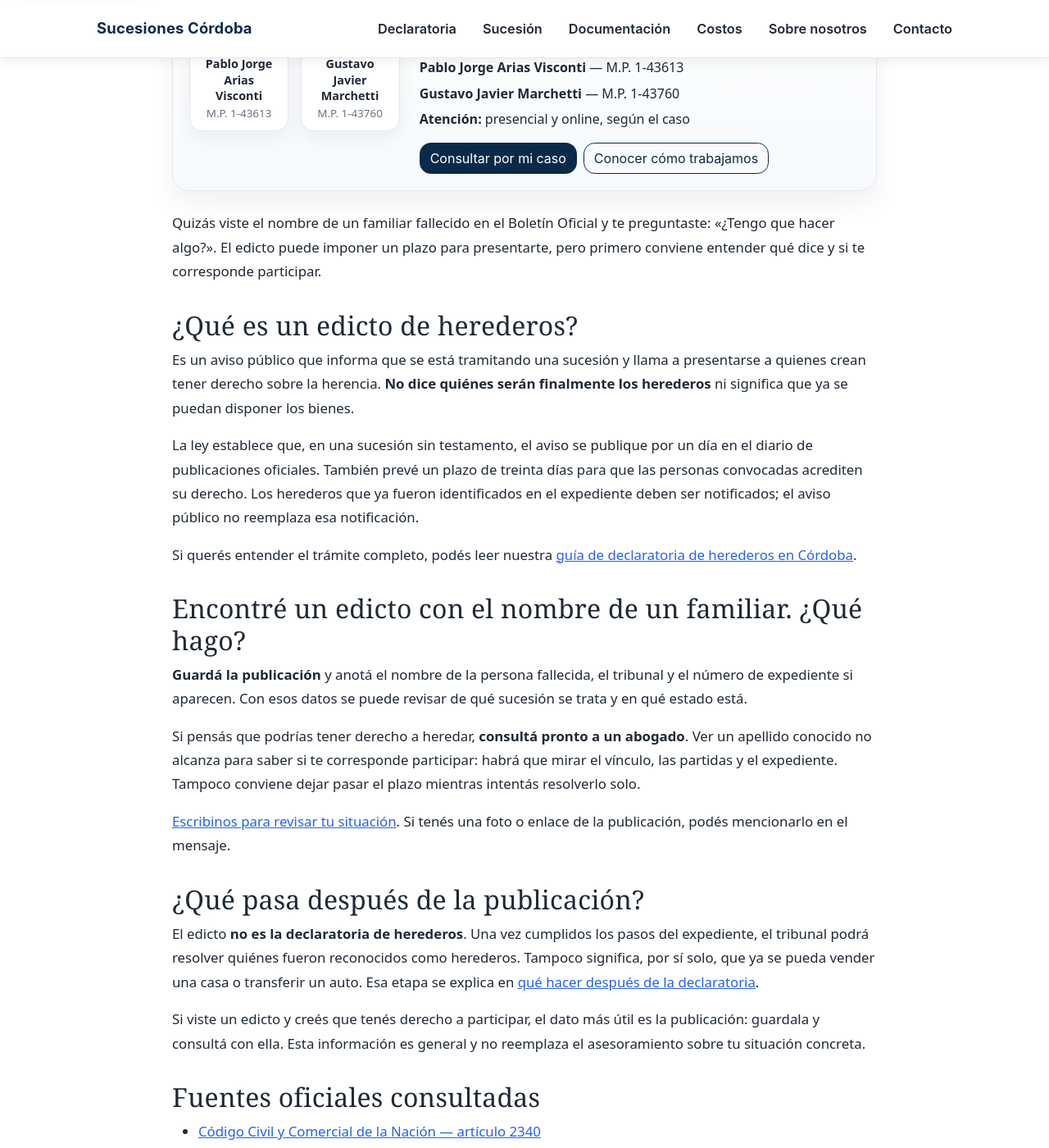
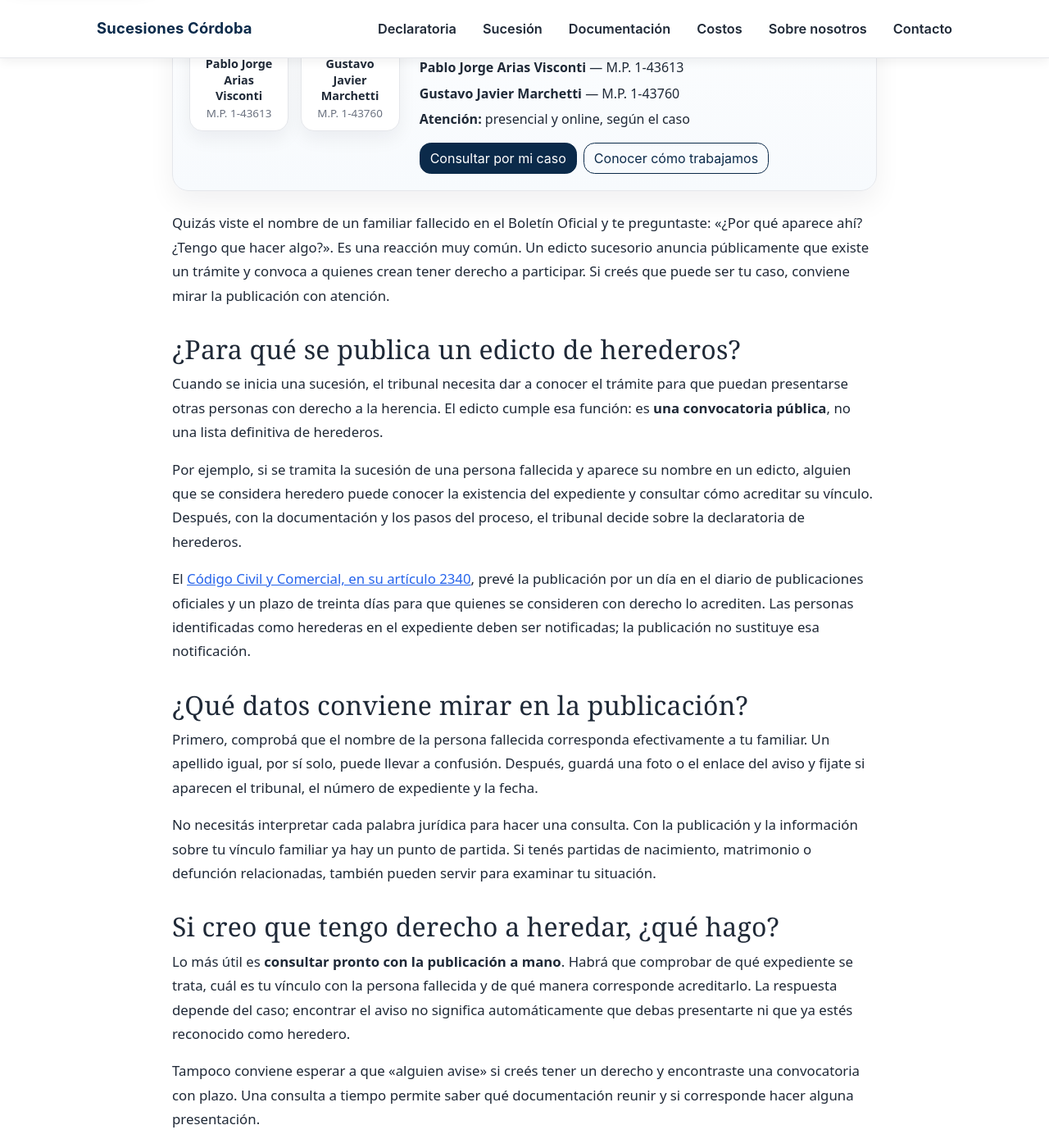
Before and after one commit to Elitedomainsx/sucesionescordoba, a Jekyll site: the page built from edictos-declaratoria-herederos-cordoba.md, in a window 1280 px wide and 1400 px high, scrolled down 538 px. Shown: the whole window at 82% size. Built offline with Jekyll 4.4.1, drawn with Linux system fonts in a browser that asks for light colours; some of the changed text lies outside the part shown.

Commit message:
Expand and clarify edicts explanation for families

```diff
--- a/edictos-declaratoria-herederos-cordoba.md
+++ b/edictos-declaratoria-herederos-cordoba.md
@@ -20,40 +20,48 @@ official_sources:
     url: "https://www.argentina.gob.ar/normativa/nacional/ley-26994-235975/actualizacion"
   - title: "Poder Judicial de Córdoba — Oficina de Procesos Sucesorios"
     url: "https://www.justiciacordoba.gob.ar/justiciacordoba/inicio/indexDetalle.aspx?codNovedad=33367"
-quick: "Un edicto avisa públicamente que se está tramitando una sucesión y convoca a quienes crean tener un derecho sobre la herencia. Su publicación no significa que la declaratoria de herederos ya esté lista."
+quick: "El edicto es un aviso público dentro de una sucesión. Invita a presentarse a quienes crean tener derecho a heredar. Si encontraste el nombre de un familiar, guardá la publicación para poder revisar el caso."
 whatsapp_message: "Hola, encontré un edicto de una sucesión en Córdoba y quisiera consultar si me corresponde presentarme. La persona fallecida es ___."
 whatsapp_cta_label: "Consultar por mi caso"
 cta_title: "¿Encontraste un edicto de un familiar?"
 cta_copy: "Si creés que te corresponde participar en esa sucesión, contanos qué publicación viste. Podemos revisar tu situación y orientarte sobre cómo presentarte."
 faq:
-  - q: "¿El edicto significa que ya salió la declaratoria?"
-    a: "No. Es una citación dentro del trámite. La declaratoria es una resolución posterior, una vez cumplidos los requisitos del expediente."
+  - q: "¿El edicto me reconoce como heredero?"
+    a: "La publicación convoca a quienes crean tener derecho a heredar. El tribunal examina el expediente y, cuando corresponde, dicta la declaratoria de herederos más adelante."
   - q: "¿Cuánto tiempo tengo si encontré un edicto?"
     a: "El artículo 2340 del Código Civil y Comercial prevé treinta días para que quienes se consideren con derecho lo acrediten. Si creés que te corresponde participar, consultá cuanto antes con un abogado para revisar la publicación y el expediente."
-  - q: "¿Dónde se publica?"
-    a: "La norma indica que se publique por un día en el diario de publicaciones oficiales. Para saber si se cumplió correctamente en un caso concreto, hay que revisar la orden judicial y la constancia incorporada al expediente."
+  - q: "¿Qué datos sirven para consultar?"
+    a: "Una foto o enlace del edicto y, si figuran allí, el nombre de la persona fallecida, el tribunal y el número de expediente. También ayudan las partidas que acrediten tu vínculo familiar."
 ---
 
-Quizás viste el nombre de un familiar fallecido en el Boletín Oficial y te preguntaste: «¿Tengo que hacer algo?». El edicto puede imponer un plazo para presentarte, pero primero conviene entender qué dice y si te corresponde participar.
+Quizás viste el nombre de un familiar fallecido en el Boletín Oficial y te preguntaste: «¿Por qué aparece ahí? ¿Tengo que hacer algo?». Es una reacción muy común. Un edicto sucesorio anuncia públicamente que existe un trámite y convoca a quienes crean tener derecho a participar. Si creés que puede ser tu caso, conviene mirar la publicación con atención.
 
-## ¿Qué es un edicto de herederos?
+## ¿Para qué se publica un edicto de herederos?
 
-Es un aviso público que informa que se está tramitando una sucesión y llama a presentarse a quienes crean tener derecho sobre la herencia. **No dice quiénes serán finalmente los herederos** ni significa que ya se puedan disponer los bienes.
+Cuando se inicia una sucesión, el tribunal necesita dar a conocer el trámite para que puedan presentarse otras personas con derecho a la herencia. El edicto cumple esa función: es **una convocatoria pública**, no una lista definitiva de herederos.
 
-La ley establece que, en una sucesión sin testamento, el aviso se publique por un día en el diario de publicaciones oficiales. También prevé un plazo de treinta días para que las personas convocadas acrediten su derecho. Los herederos que ya fueron identificados en el expediente deben ser notificados; el aviso público no reemplaza esa notificación.
+Por ejemplo, si se tramita la sucesión de una persona fallecida y aparece su nombre en un edicto, alguien que se considera heredero puede conocer la existencia del expediente y consultar cómo acreditar su vínculo. Después, con la documentación y los pasos del proceso, el tribunal decide sobre la declaratoria de herederos.
 
-Si querés entender el trámite completo, podés leer nuestra [guía de declaratoria de herederos en Córdoba](/declaratoria-de-herederos-cordoba/).
+El [Código Civil y Comercial, en su artículo 2340](https://www.argentina.gob.ar/normativa/nacional/ley-26994-235975/actualizacion), prevé la publicación por un día en el diario de publicaciones oficiales y un plazo de treinta días para que quienes se consideren con derecho lo acrediten. Las personas identificadas como herederas en el expediente deben ser notificadas; la publicación no sustituye esa notificación.
 
-## Encontré un edicto con el nombre de un familiar. ¿Qué hago?
+## ¿Qué datos conviene mirar en la publicación?
 
-**Guardá la publicación** y anotá el nombre de la persona fallecida, el tribunal y el número de expediente si aparecen. Con esos datos se puede revisar de qué sucesión se trata y en qué estado está.
+Primero, comprobá que el nombre de la persona fallecida corresponda efectivamente a tu familiar. Un apellido igual, por sí solo, puede llevar a confusión. Después, guardá una foto o el enlace del aviso y fijate si aparecen el tribunal, el número de expediente y la fecha.
 
-Si pensás que podrías tener derecho a heredar, **consultá pronto a un abogado**. Ver un apellido conocido no alcanza para saber si te corresponde participar: habrá que mirar el vínculo, las partidas y el expediente. Tampoco conviene dejar pasar el plazo mientras intentás resolverlo solo.
+No necesitás interpretar cada palabra jurídica para hacer una consulta. Con la publicación y la información sobre tu vínculo familiar ya hay un punto de partida. Si tenés partidas de nacimiento, matrimonio o defunción relacionadas, también pueden servir para examinar tu situación.
 
-[Escribinos para revisar tu situación](https://wa.me/5493513772921?text=Hola%2C%20encontr%C3%A9%20un%20edicto%20de%20una%20sucesi%C3%B3n%20en%20C%C3%B3rdoba%20y%20quisiera%20consultar%20si%20debo%20presentarme.). Si tenés una foto o enlace de la publicación, podés mencionarlo en el mensaje.
+## Si creo que tengo derecho a heredar, ¿qué hago?
 
-## ¿Qué pasa después de la publicación?
+Lo más útil es **consultar pronto con la publicación a mano**. Habrá que comprobar de qué expediente se trata, cuál es tu vínculo con la persona fallecida y de qué manera corresponde acreditarlo. La respuesta depende del caso; encontrar el aviso no significa automáticamente que debas presentarte ni que ya estés reconocido como heredero.
 
-El edicto **no es la declaratoria de herederos**. Una vez cumplidos los pasos del expediente, el tribunal podrá resolver quiénes fueron reconocidos como herederos. Tampoco significa, por sí solo, que ya se pueda vender una casa o transferir un auto. Esa etapa se explica en [qué hacer después de la declaratoria](/despues-declaratoria-herederos/).
+Tampoco conviene esperar a que «alguien avise» si creés tener un derecho y encontraste una convocatoria con plazo. Una consulta a tiempo permite saber qué documentación reunir y si corresponde hacer alguna presentación.
 
-Si viste un edicto y creés que tenés derecho a participar, el dato más útil es la publicación: guardala y consultá con ella. Esta información es general y no reemplaza el asesoramiento sobre tu situación concreta.
+[Consultanos por WhatsApp](https://wa.me/5493513772921?text=Hola%2C%20encontr%C3%A9%20un%20edicto%20de%20una%20sucesi%C3%B3n%20en%20C%C3%B3rdoba%20y%20quisiera%20consultar%20si%20debo%20presentarme.) y, si podés, compartí la foto o el enlace del edicto. Así podemos entender tu consulta desde el primer mensaje.
+
+## ¿Y qué sucede después?
+
+La publicación es una etapa del proceso. Más adelante, una vez revisadas las constancias y cumplidos los requisitos, el tribunal puede dictar la **declaratoria de herederos**: la resolución que reconoce quiénes son herederos en ese expediente. Por eso, ver un edicto y obtener la declaratoria son momentos distintos de una misma sucesión.
+
+Si querés conocer el recorrido general, tenemos una [guía de la declaratoria de herederos en Córdoba](/declaratoria-de-herederos-cordoba/). Y si te interesa saber qué decisiones aparecen una vez dictada, podés leer [qué hacer después de la declaratoria](/despues-declaratoria-herederos/).
+
+Esta página ofrece información general. Para saber qué efecto tiene **esa publicación** en tu situación, hay que revisar el caso concreto.
```
